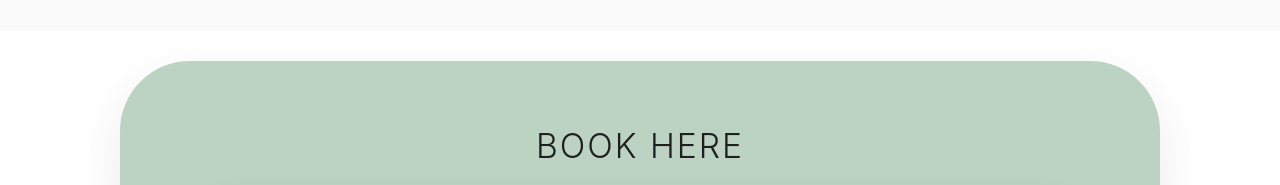
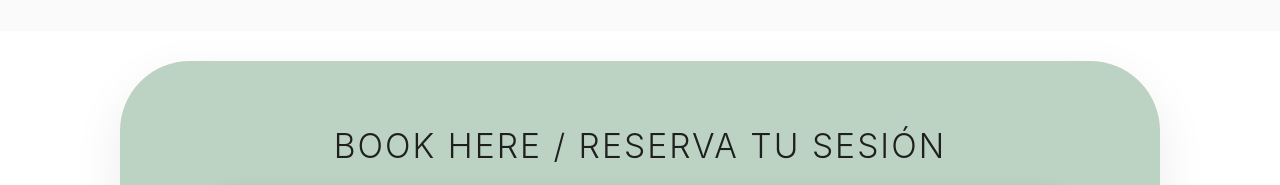
Before and after one commit to CarinneTzur/DianaDelgadilloPhotography, a plain HTML site: page index.html in a window 1280 px wide. Shown: the part 1200-1385 px from the top of the page. Drawn offline with Linux system fonts and the light colour scheme.

Commit message:
spanish translation for book here

```diff
--- a/index.html
+++ b/index.html
@@ -890,7 +890,7 @@
 
     <section class="booking-fullpage" id="booking">
         <div class="booking-left">
-            <h2 class="booking-text">BOOK HERE</h2>
+            <h2 class="booking-text">BOOK HERE / RESERVA TU SESIÓN</h2>
 
             <div class="booking-iframe-container">
                 <iframe class="booking-iframe" title="Book a time" src="https://cal.com/carinne-tzurdecker-rwwlw0"
```
